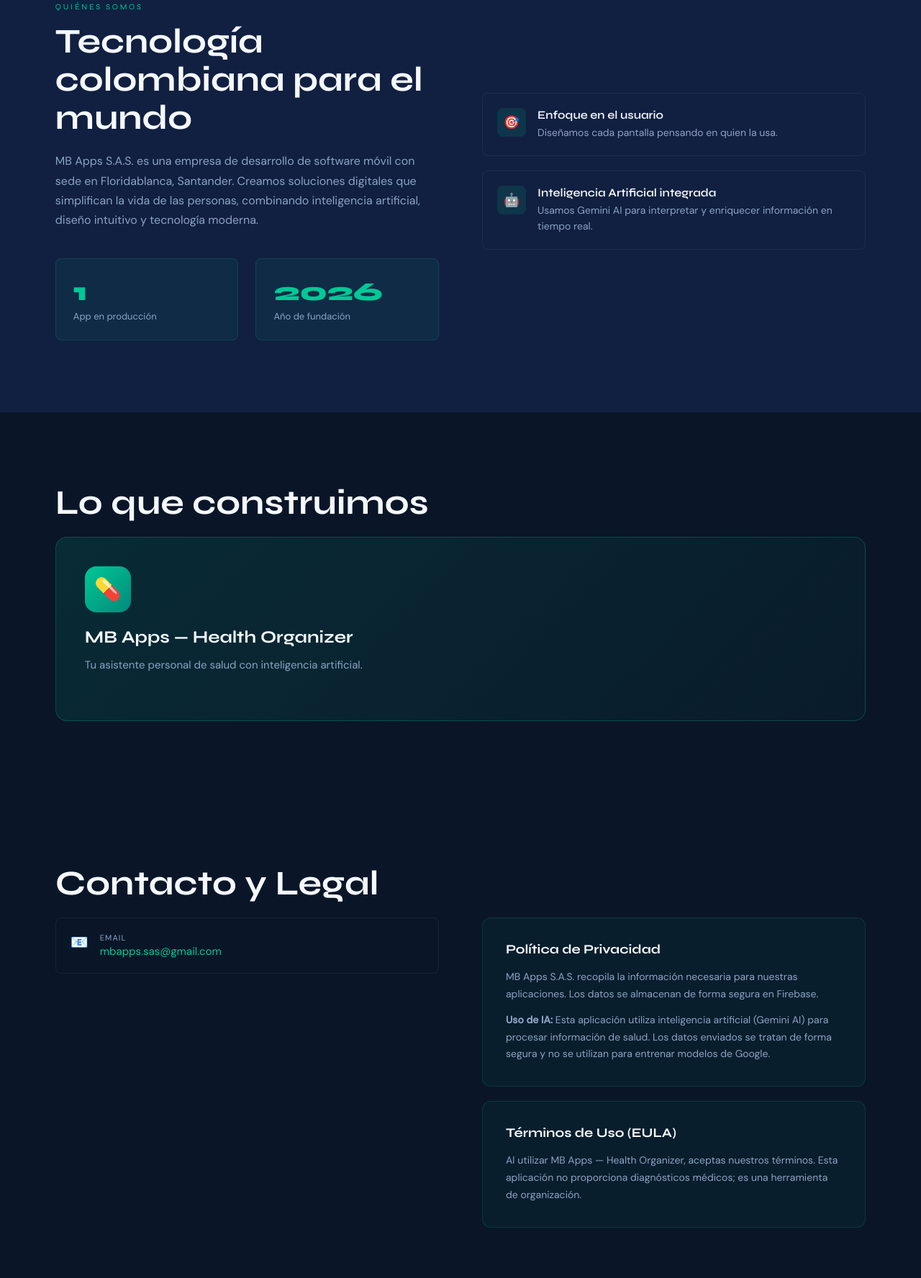
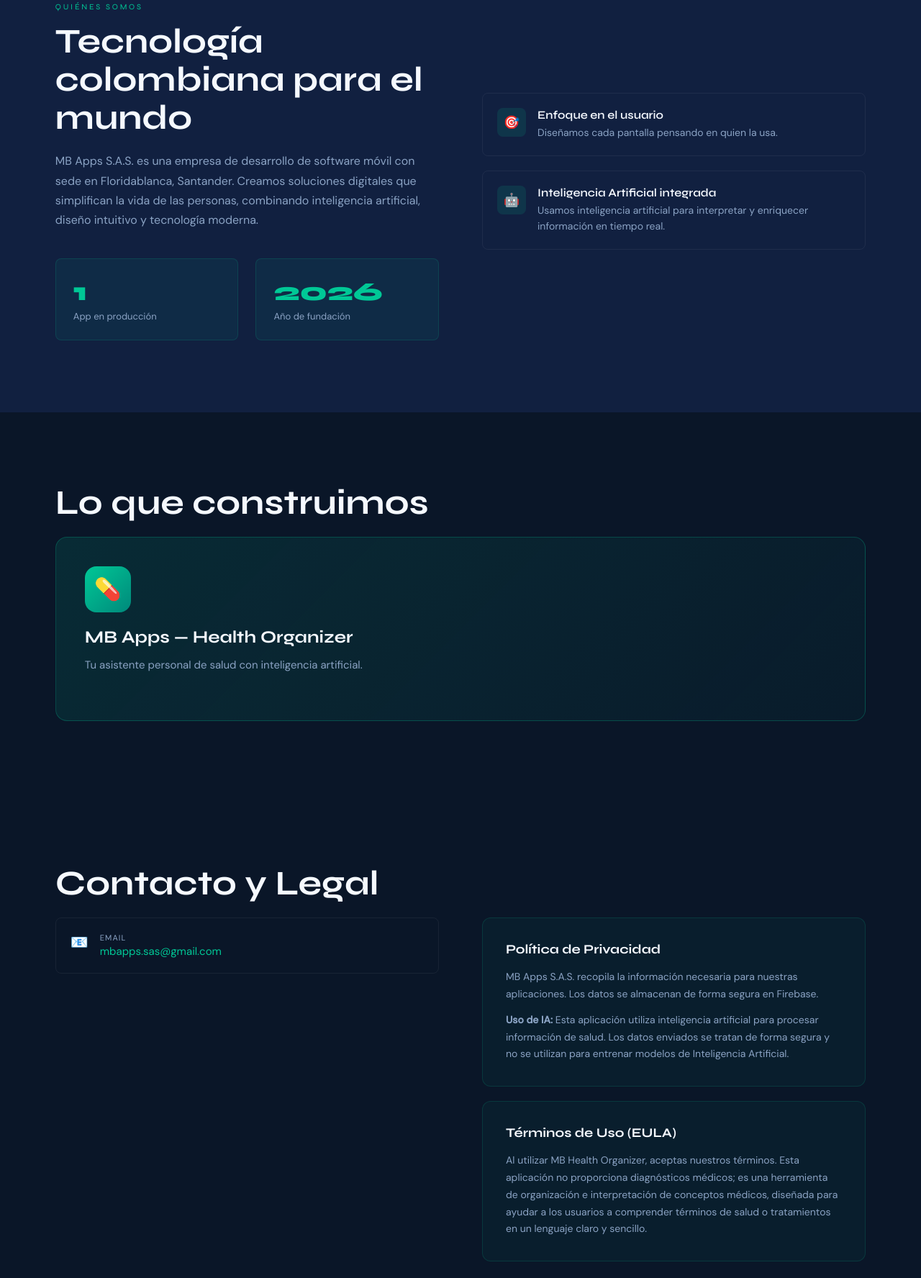
Before and after one commit to mbapps-sas/mbapps-sas.github.io, a plain HTML site: page index.html in a window 1280 px wide. Shown: the part 897-2673 px from the top of the page at 72% size. Drawn offline with Linux system fonts and the light colour scheme.

Commit message:
Update index.html
Se agregaron las secciones de Política de Privacidad y Términos de Uso (EULA) con anclas específicas para navegación directa desde la aplicación móvil. Se añadió la declaración sobre el uso de Inteligencia Artificial de forma general según los lineamientos de Apple.

```diff
--- a/index.html
+++ b/index.html
@@ -135,14 +135,12 @@
 </head>
 <body class="lang-es">
 
-<!-- Lang switcher -->
 <div class="lang-bar">
   <button class="lang-btn active" onclick="setLang('es')">ES</button>
   <button class="lang-btn" onclick="setLang('en')">EN</button>
   <button class="lang-btn" onclick="setLang('pt')">PT</button>
 </div>
 
-<!-- ══ HERO ══ -->
 <header>
   <div class="hero-bg"></div>
   <div class="hero-grid"></div>
@@ -166,7 +164,6 @@
   <div class="scroll-hint"><span data-lang="es">Explorar</span><span data-lang="en">Explore</span><span data-lang="pt">Explorar</span></div>
 </header>
 
-<!-- ══ ABOUT ══ -->
 <section id="about">
   <div class="about-grid">
     <div>
@@ -180,12 +177,11 @@
     </div>
     <div class="about-right">
       <div class="value-item"><div class="value-icon">🎯</div><div><div class="value-title"><span data-lang="es">Enfoque en el usuario</span><span data-lang="en">User-first</span><span data-lang="pt">Foco no usuário</span></div><div class="value-desc"><span data-lang="es">Diseñamos cada pantalla pensando en quien la usa.</span><span data-lang="en">Every screen is designed for the people who use it.</span><span data-lang="pt">Cada tela é projetada para quem a usa.</span></div></div></div>
-      <div class="value-item"><div class="value-icon">🤖</div><div><div class="value-title"><span data-lang="es">Inteligencia Artificial integrada</span><span data-lang="en">Built-in AI</span><span data-lang="pt">IA integrada</span></div><div class="value-desc"><span data-lang="es">Usamos Gemini AI para interpretar y enriquecer información en tiempo real.</span><span data-lang="en">We use Gemini AI to interpret and enrich user data in real time.</span><span data-lang="pt">Usamos Gemini AI para interpretar e enriquecer dados em tempo real.</span></div></div></div>
+      <div class="value-item"><div class="value-icon">🤖</div><div><div class="value-title"><span data-lang="es">Inteligencia Artificial integrada</span><span data-lang="en">Built-in AI</span><span data-lang="pt">IA integrada</span></div><div class="value-desc"><span data-lang="es">Usamos inteligencia artificial para interpretar y enriquecer información en tiempo real.</span><span data-lang="en">We use artificial intelligence to interpret and enrich user data in real time.</span><span data-lang="pt">Usamos inteligência artificial para interpretar e enriquecer dados em tempo real.</span></div></div></div>
     </div>
   </div>
 </section>
 
-<!-- ══ APPS ══ -->
 <section id="apps">
   <h2><span data-lang="es">Lo que construimos</span><span data-lang="en">What we build</span><span data-lang="pt">O que construímos</span></h2>
   <div class="apps-grid">
@@ -199,7 +195,6 @@
   </div>
 </section>
 
-<!-- ══ CONTACT ══ -->
 <section id="contact">
   <h2><span data-lang="es">Contacto y Legal</span><span data-lang="en">Contact & Legal</span><span data-lang="pt">Contato e Legal</span></h2>
   <div class="contact-grid">
@@ -208,17 +203,17 @@
     </div>
 
     <div>
-      <!-- Privacy Policy -->
+      <!-- Política de Privacidad -->
       <div class="privacy-box" id="privacy">
         <h3><span data-lang="es">Política de Privacidad</span><span data-lang="en">Privacy Policy</span><span data-lang="pt">Política de Privacidade</span></h3>
-        <p><span data-lang="es">MB Apps S.A.S. recopila la información necesaria para nuestras aplicaciones. Los datos se almacenan de forma segura en Firebase.</span><span data-lang="en">MB Apps S.A.S. collects only the necessary information. Data is securely stored in Firebase.</span><span data-lang="pt">MB Apps S.A.S. coleta apenas as informações necessárias. Dados são armazenados com segurança no Firebase.</span></p>
-        <p><span data-lang="es"><strong>Uso de IA:</strong> Esta aplicación utiliza inteligencia artificial (Gemini AI) para procesar información de salud. Los datos enviados se tratan de forma segura y no se utilizan para entrenar modelos de Google.</span><span data-lang="en"><strong>AI Usage:</strong> This app uses AI (Gemini AI) to process health information. Data sent is processed securely and not used to train Google models.</span><span data-lang="pt"><strong>Uso de IA:</strong> Este aplicativo usa IA (Gemini AI) para processar informações de saúde. Os dados enviados são tratados de forma segura e não usados para treinar modelos do Google.</span></p>
+        <p><span data-lang="es">MB Apps S.A.S. recopila la información necesaria para nuestras aplicaciones. Los datos se almacenan de forma segura en Firebase.</span><span data-lang="en">MB Apps S.A.S. collects the information necessary for the operation of our applications. Data is securely stored in Firebase.</span><span data-lang="pt">A MB Apps S.A.S. coleta as informações necessárias para o funcionamento dos nossos aplicativos. Os dados são armazenados com segurança no Firebase.</span></p>
+        <p><span data-lang="es"><strong>Uso de IA:</strong> Esta aplicación utiliza inteligencia artificial para procesar información de salud. Los datos enviados se tratan de forma segura y no se utilizan para entrenar modelos de Inteligencia Artificial.</span><span data-lang="en"><strong>AI Usage:</strong> This app uses artificial intelligence to process health information. Data sent is treated securely and is not used to train Artificial Intelligence models.</span><span data-lang="pt"><strong>Uso de IA:</strong> Este aplicativo utiliza inteligência artificial para processar informações de saúde. Os dados enviados são tratados com segurança e não são utilizados para treinar modelos de Inteligência Artificial.</span></p>
       </div>
 
       <!-- Términos de Uso (EULA) -->
       <div class="privacy-box" id="eula">
         <h3><span data-lang="es">Términos de Uso (EULA)</span><span data-lang="en">Terms of Use (EULA)</span><span data-lang="pt">Termos de Uso (EULA)</span></h3>
-        <p><span data-lang="es">Al utilizar MB Apps — Health Organizer, aceptas nuestros términos. Esta aplicación no proporciona diagnósticos médicos; es una herramienta de organización.</span><span data-lang="en">By using MB Apps — Health Organizer, you agree to our terms. This app does not provide medical diagnoses; it is an organizational tool.</span><span data-lang="pt">Ao usar MB Apps — Health Organizer, você concorda com nossos termos. Este aplicativo não fornece diagnósticos médicos; é uma ferramenta de organização.</span></p>
+        <p><span data-lang="es">Al utilizar MB Health Organizer, aceptas nuestros términos. Esta aplicación no proporciona diagnósticos médicos; es una herramienta de organización e interpretación de conceptos médicos, diseñada para ayudar a los usuarios a comprender términos de salud o tratamientos en un lenguaje claro y sencillo.</span><span data-lang="en">By using MB Health Organizer, you agree to our terms. This application does not provide medical diagnoses; it is an organizational and interpretation tool designed to help users understand medical concepts or treatments in clear, simple language.</span><span data-lang="pt">Ao usar o MB Health Organizer, você concorda com nossos termos. Este aplicativo não fornece diagnósticos médicos; é uma ferramenta de organização e interpretação, projetada para ajudar os usuários a entender conceitos médicos ou tratamentos em uma linguagem clara e simples.</span></p>
       </div>
     </div>
   </div>
```
